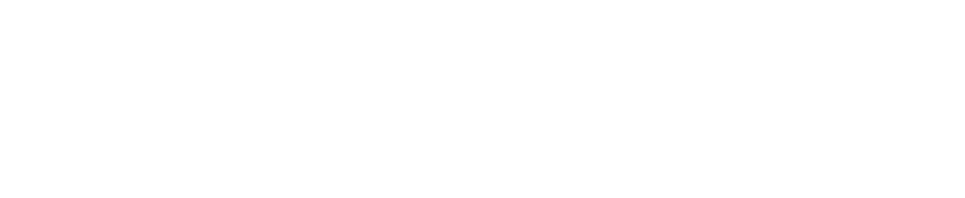
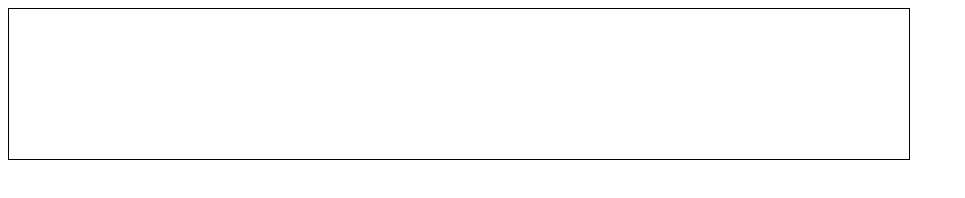
Before and after one commit to Sandip124/teris-clone, a plain HTML site: page app/index.html in a window 1280 px wide. Shown: the whole page, without its empty margins (0-965 px from the left). Drawn offline with Linux system fonts and the light colour scheme.

Commit message:
implement engine.js

```diff
--- a/app/css/style.css
+++ b/app/css/style.css
@@ -0,0 +1,3 @@
+canvas{
+    border: 1px solid #000000;
+}
--- a/app/index.html
+++ b/app/index.html
@@ -4,8 +4,14 @@
     <meta charset="UTF-8">
     <meta name="viewport" content="width=device-width, initial-scale=1.0">
     <title>Teris Game</title>
+    <link rel="stylesheet" href="css/style.css">
 </head>
 <body>
 
+    <canvas></canvas>
+
+    <script src="js/class.js"></script>
+    <script src="js/engine.js"></script>
+    <script src="js/require.js" data-main="js/src/main.js"></script>
 </body>
 </html>
--- /dev/null
+++ b/app/js/engine.js
@@ -0,0 +1,66 @@
+var canvas , input, content;
+(function()
+{
+    canvas = (function(){
+        var c={},
+        frame = document.getElementsByTagName("canvas")[0],
+        _fctx = frame.getContext("2d"),
+
+        view = document.createElement("canvas"),
+        ctx = view.getContext("2d"),
+
+        _fw, _fh, _vw, _vh ,_scale = 1;
+
+        c.frame = frame;
+        c.view = view;
+        c.ctx = ctx;
+
+        c.flip = function()
+        {
+            _fctx.clearImage(0,0,_fw,_fh);
+            _fctx.drawImage(this.view,0,0,_fw,_fh);
+
+            this.ctx.clearRect(0,0,_vw,_vh);
+        }
+        Object.defineProperty(c,"width",{
+            set:function(w){
+                this.view.width = w;
+                this.scale = _scale;
+            },
+            get: function(){
+                return _vw;
+            }
+        });
+        Object.defineProperty(c,"height",{
+            set:function(h){
+                this.view.height = h;
+                this.scale = _scale;
+            },
+            get: function(){
+                return _vh;
+            }
+        });
+        Object.defineProperty(c,"scale",{
+            set:function(s){
+                _scale = s;
+                _vw = this.view.width;
+                _vh = this.view.height;
+                _fw = this.frame.width = _vw * s;
+                _fh = this.frame.height = _vh * s;
+
+                _fctx["imageSmoothingEnabled"] = false;
+                ["o","ms","moz","webkit"].forEach(function(v)
+                {
+                    _fctx[v+"ImagingSmoothingEnabled"] = false;
+                });
+            },
+            get: function(){
+                return _scale;
+            }
+        });
+
+        c.scale = _scale;
+
+        return c;
+    })();
+})();
--- /dev/null
+++ b/app/js/src/main.js
@@ -0,0 +1 @@
+ canvas.width = 900;
```
Also changed, not shown: app/js/class.js (added), app/js/require.js (renamed from app/js/src/require.js), app/js/src/class.js (deleted).
